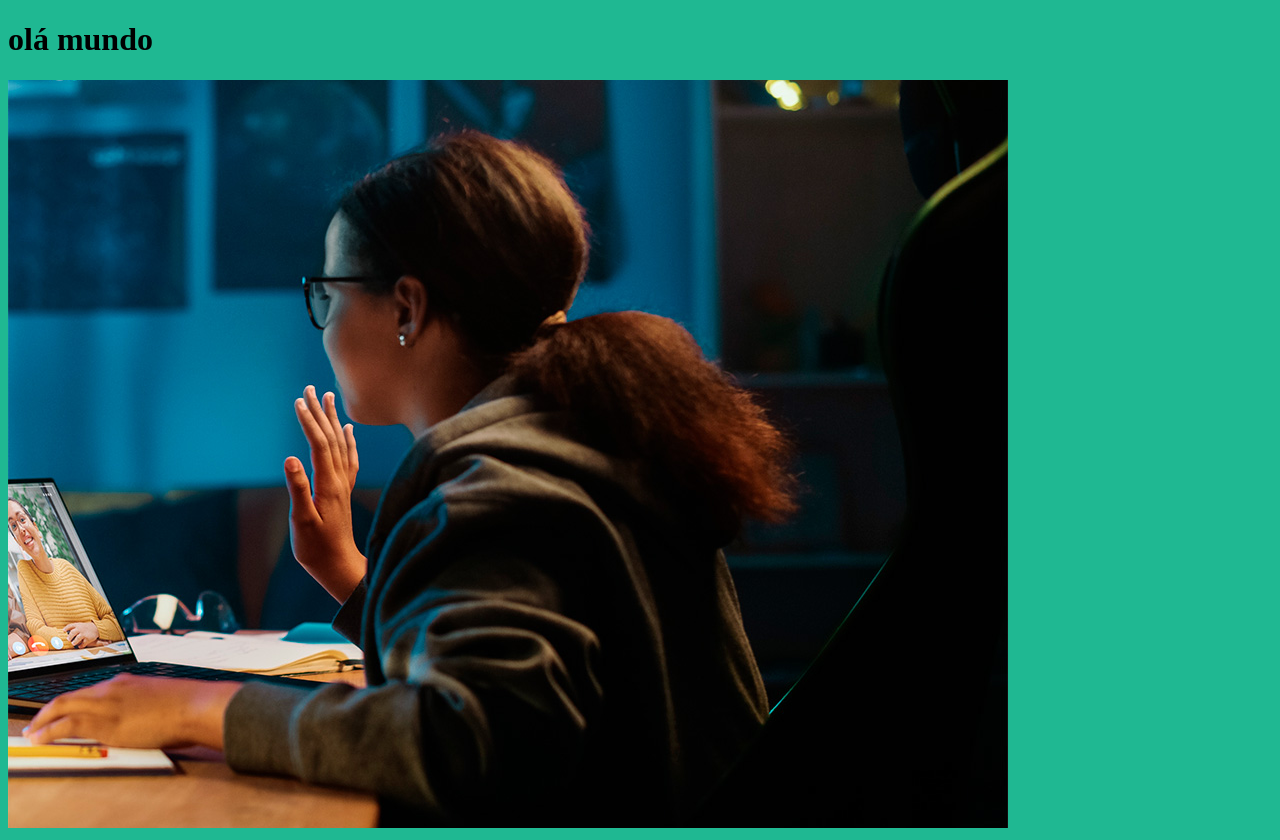
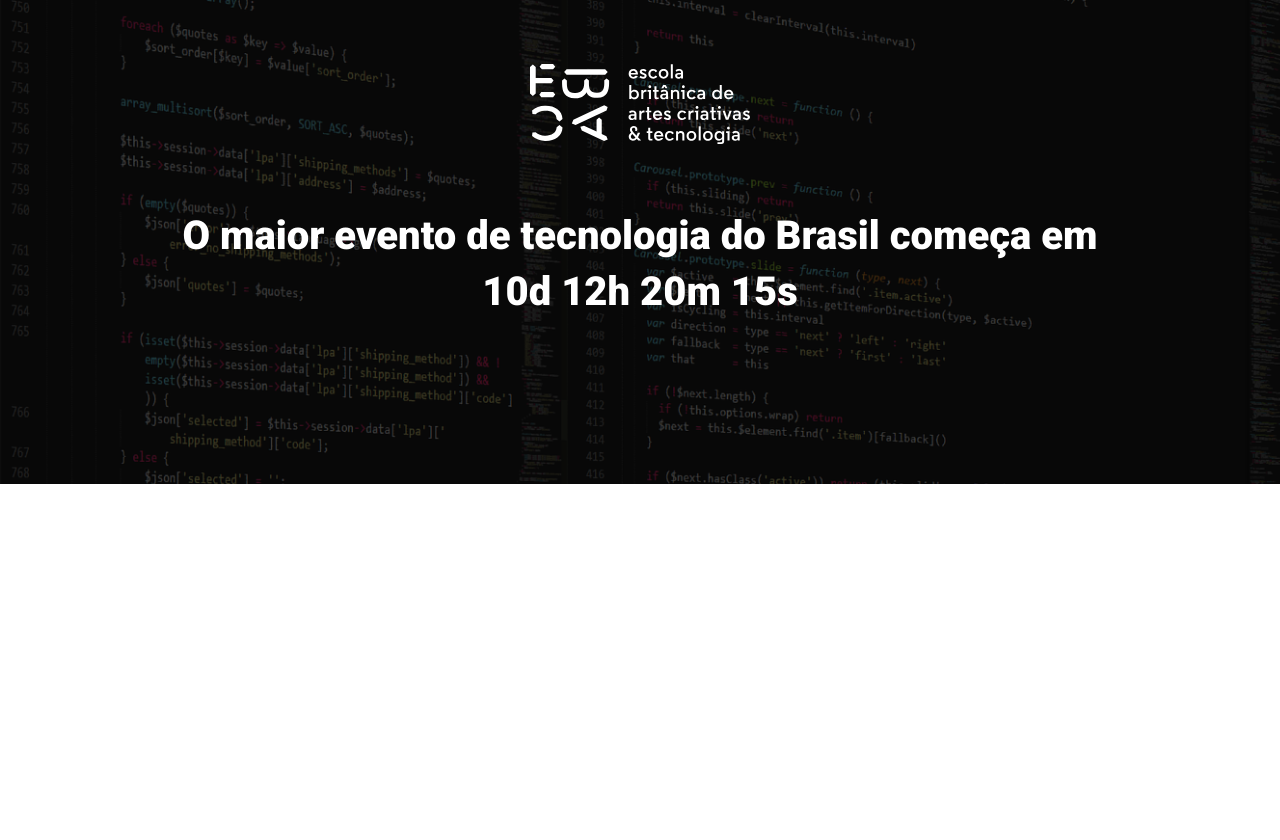
Before and after one commit to 54M07/ebac_tech_talks, a website built with Parcel: page src/index.html in a window 1280 px wide. After the commit the page ends 800 px from the top, so only its background shows below. Built offline with nearby package versions, Linux system fonts and the light colour scheme.

Commit message:
criando o hero

```diff
--- a/src/index.html
+++ b/src/index.html
@@ -4,12 +4,24 @@
     <meta charset="UTF-8">
     <meta http-equiv="X-UA-Compatible" content="IE=edge">
     <meta name="viewport" content="width=device-width, initial-scale=1.0">
-    <title>Document</title>
+    <title>Ebac Tech Talks</title>
+    <link rel="preconnect" href="https://fonts.googleapis.com">
+    <link rel="preconnect" href="https://fonts.gstatic.com" crossorigin>
+    <link href="https://fonts.googleapis.com/css2?family=Roboto:wght@400;700;900&display=swap" rel="stylesheet">
+
     <link rel="stylesheet" href="styles/main.scss">
 </head>
 <body>
-    <h1>olá mundo</h1>
-    <img src="/src/images/backend.png" alt="">
+    <header class="hero">
+        <div class="container">
+            <img class="hero__logo" src="./images/ebac_logo.svg" alt="EBAC">
+            <p class="hero__text">
+                O maior evento de tecnologia do Brasil começa em 10d 12h 20m 15s
+            </p>
+        </div>
+    </header>
+
+
     <script src="scripts/main.js"></script>
 </body>
 </html>
--- /dev/null
+++ b/src/styles/_hero.scss
@@ -0,0 +1,52 @@
+.hero {
+    padding-top: 64px;
+    padding-bottom: 100px;
+    background-image: url(../images/fundo.png);
+    background-repeat: no-repeat;
+    background-size: cover;
+    position: relative;
+
+    .container {
+        position: relative;
+    }
+
+    &::before {
+        position: absolute;
+        top: 0;
+        left: 0;
+        width: 100%;
+        height: 100%;
+        background-color: #000;
+        content: '';
+        opacity: 0.7;
+    }
+
+    &__text {
+        margin-top: 64px;
+        margin-bottom: 64px;
+        font-size: 40px;
+        line-height: 56px;
+        font-weight: 800;
+        text-align: center;
+    }
+
+    &__logo {
+        display: block;
+        margin: 0 auto;
+        height: 80px;
+    }
+
+    @media (max-width: 640px) {
+        padding: 40px 0;
+
+        &__logo {
+            height: 22px;
+        }
+
+        &__text {
+            font-size: 24px;
+            line-height: 24px;
+            margin: 24px 0;
+        }
+    }
+}
--- a/src/styles/main.scss
+++ b/src/styles/main.scss
@@ -1,3 +1,24 @@
-body {
-    background-color: rgb(31, 184, 146);
+@use "hero";
+
+* {
+    margin: 0;
+    padding: 0;
+    box-sizing: border-box;
+    font-family: 'Roboto', sans-serif;
+    color: #fff;
 }
+
+.container {
+    max-width: 960px;
+    width: 100%;
+    margin: 0 auto;
+
+    @media (max-width: 640px) {
+        max-width: 80%;
+
+    }
+
+    @media (max-width: 1024px) {
+        max-width: 90%;
+    }
+}
```
